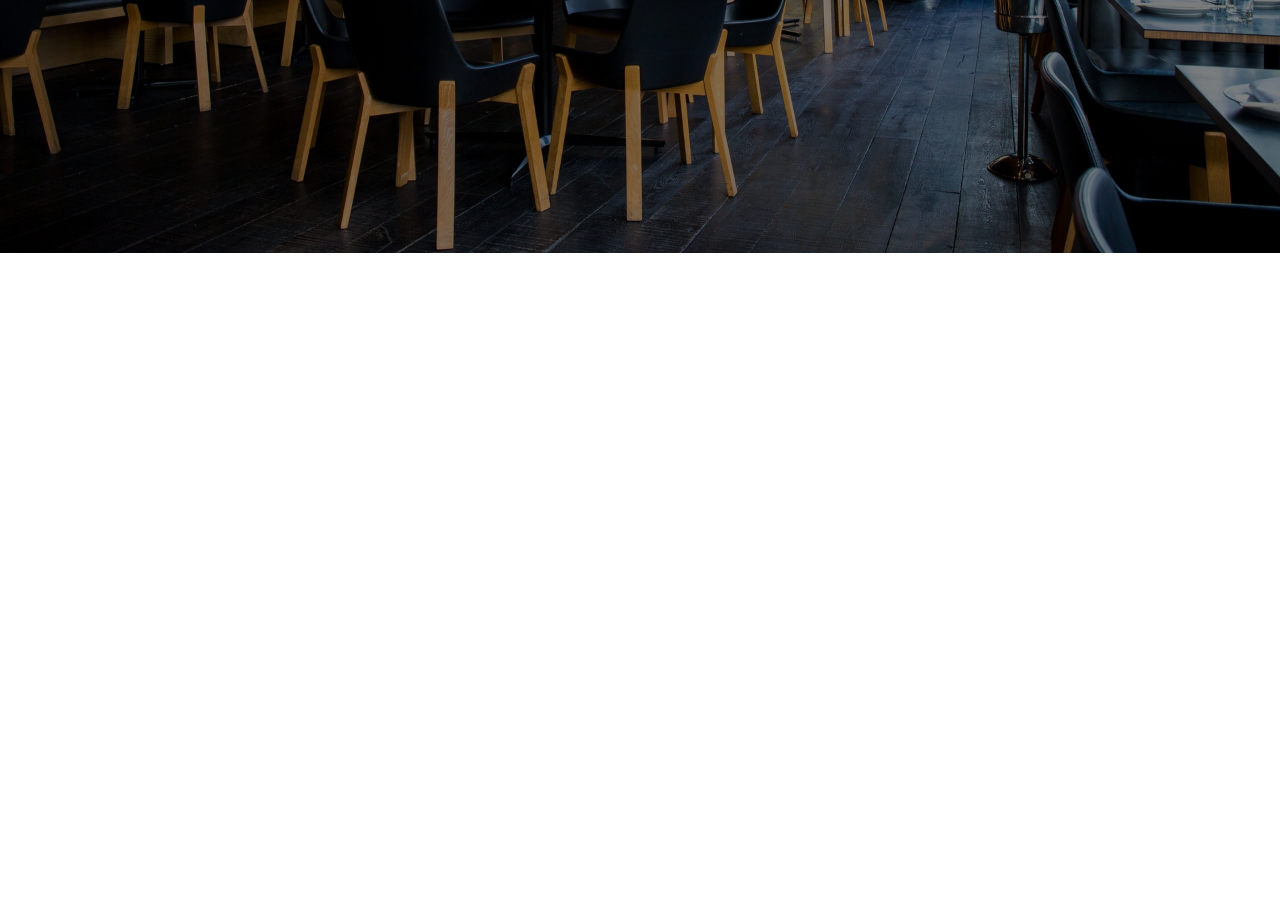
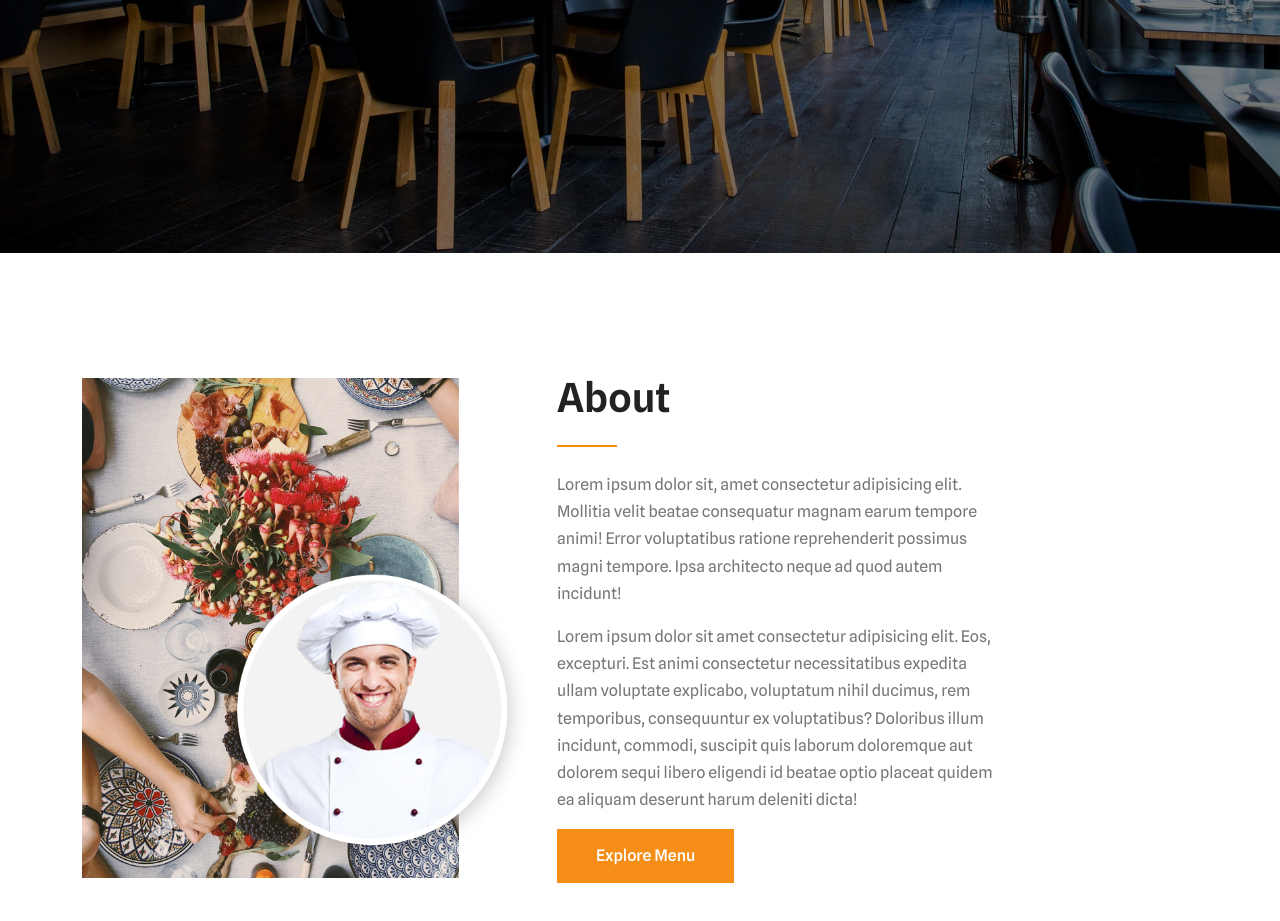
Before and after one commit to shuvo616/Spice-Restaurant, a plain HTML site: page index.html in a window 1280 px wide. Shown: the part 633-1554 px from the top of the page. Before the commit the page ends 886 px from the top, so only its background shows below. Drawn offline with nearby package versions, Linux system fonts and the light colour scheme.

```diff
--- a/index.html
+++ b/index.html
@@ -102,6 +102,30 @@
             <span class="visually-hidden">Next</span>
         </button>
     </div>
+    <!-- About -->
+    <section id="about">
+        <div class="container">
+            <div class="row align-items-center gy-4">
+                <div class="col-lg-5">
+                    <img src="images/about_new.png" alt="">
+                </div>
+                <div class="col-lg-5">
+                    <h1>About</h1>
+                    <div class="divider my-4"></div>
+                    <p>Lorem ipsum dolor sit, amet consectetur adipisicing elit. Mollitia velit beatae consequatur
+                        magnam earum tempore animi! Error voluptatibus ratione reprehenderit possimus magni tempore.
+                        Ipsa architecto neque ad quod autem incidunt!</p>
+                    <p>Lorem ipsum dolor sit amet consectetur adipisicing elit. Eos, excepturi. Est animi consectetur
+                        necessitatibus expedita ullam voluptate explicabo, voluptatum nihil ducimus, rem temporibus,
+                        consequuntur ex voluptatibus? Doloribus illum incidunt, commodi, suscipit quis laborum
+                        doloremque aut dolorem sequi libero eligendi id beatae optio placeat quidem ea aliquam deserunt
+                        harum deleniti dicta!</p>
+                    <a href="#" class="btn btn-brand">Explore Menu</a>
+                </div>
+            </div>
+        </div>
+    </section>
+
     <!-- Bootstrap 5.3 CDN -->
     <script src="https://cdn.jsdelivr.net/npm/bootstrap@5.3.0-alpha2/dist/js/bootstrap.bundle.min.js"
         integrity="sha384-qKXV1j0HvMUeCBQ+QVp7JcfGl760yU08IQ+GpUo5hlbpg51QRiuqHAJz8+BrxE/N"
--- a/style.css
+++ b/style.css
@@ -101,3 +101,11 @@ section {
     height: 70px;
     margin: auto;
 }
+
+/* About */
+#about .divider {
+    width: 60px;
+    height: 2px;
+    display: block;
+    background-color: #F58d17;
+}
```
